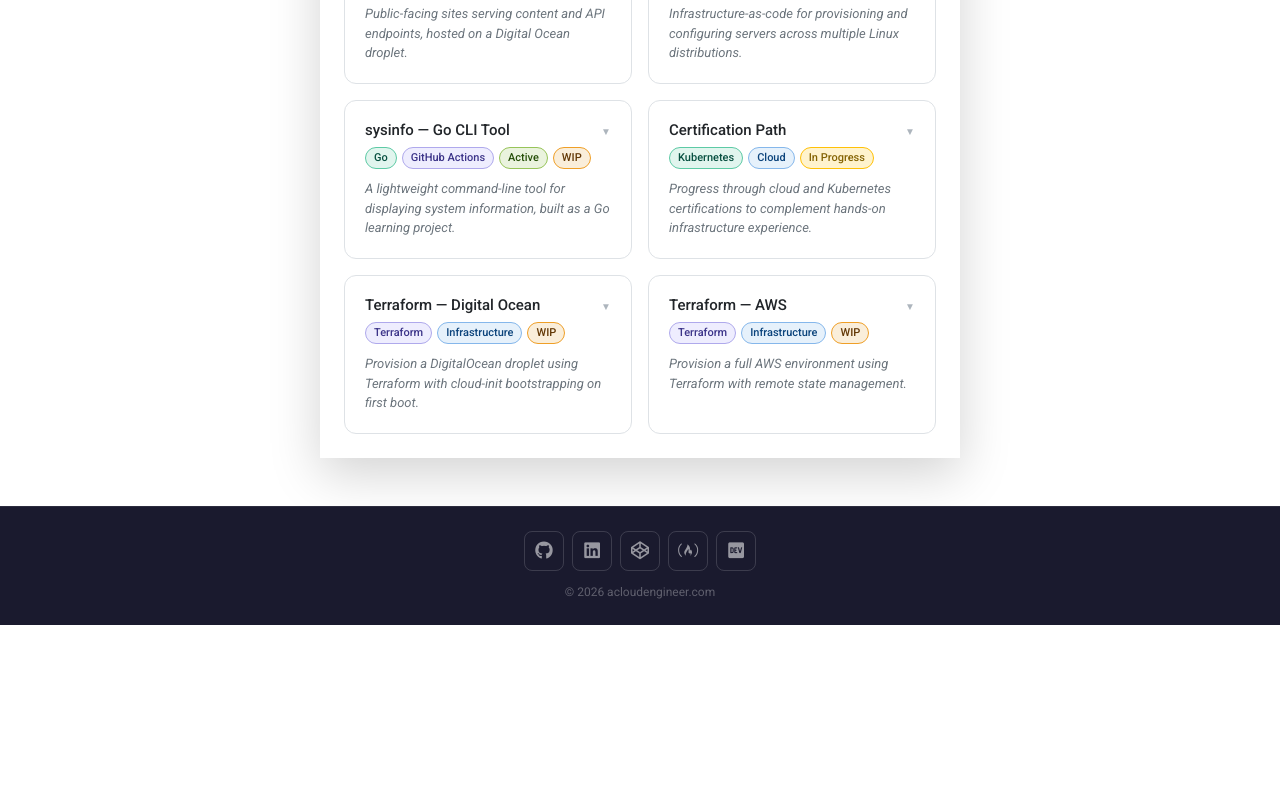
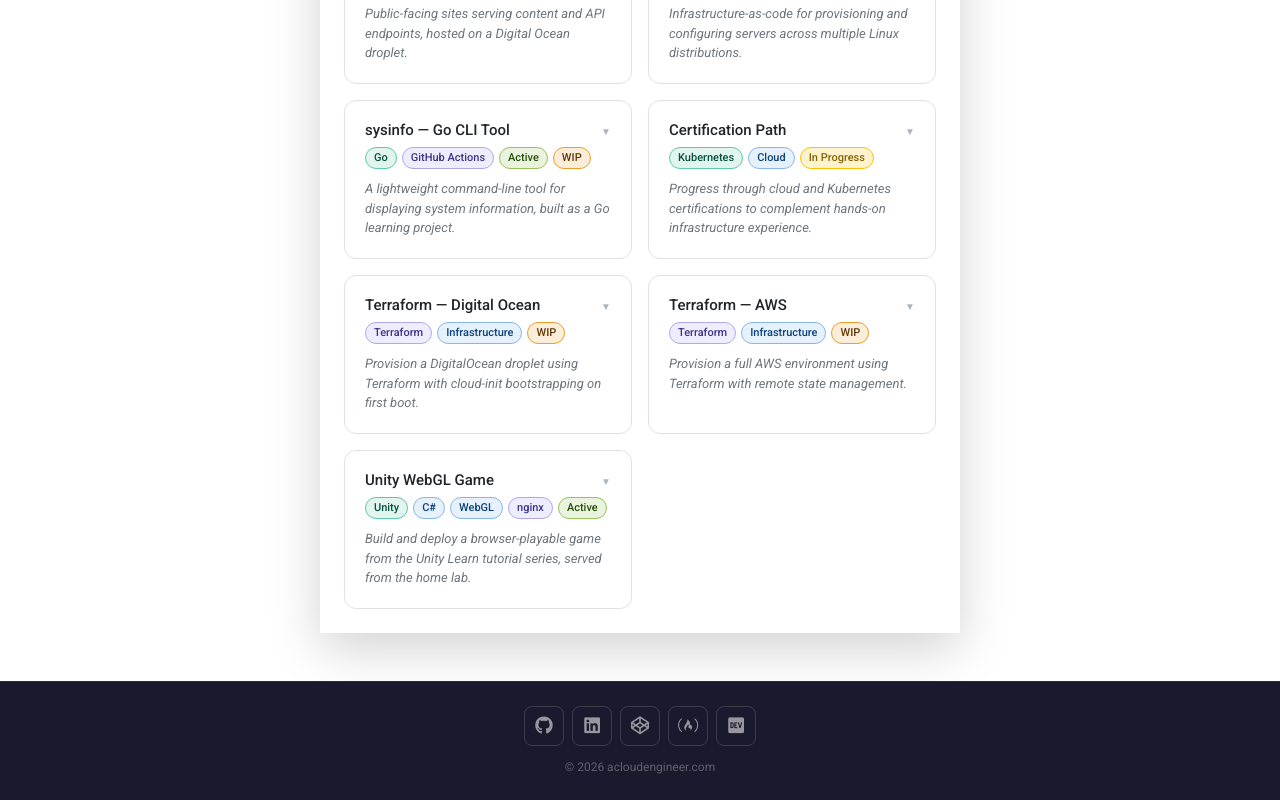
Before and after one commit to zemation/cloud-engineer-react, a React (Create React App) app: page /projects in a window 1280 px wide. Shown: the part 735-1535 px from the top of the page. Before the commit the page ends 1360 px from the top, so only its background shows below. Built offline with nearby package versions, Linux system fonts and the light colour scheme.

Commit message:
Added Unity to Projects

```diff
--- a/src/components/Projects.js
+++ b/src/components/Projects.js
@@ -143,6 +143,26 @@ const CARDS = [
             "cloud-init bootstraps the EC2 instance on first boot — installs sysinfo CLI tool automatically.",
             "Published to GitHub (zemation/terraform-aws).",
         ],
+    },
+    // Insert after the Terraform — AWS card (end of CARDS array), before the closing ];
+
+    {
+        title: "Unity WebGL Game",
+        goal: "Build and deploy a browser-playable game from the Unity Learn tutorial series, served from the home lab.",
+        tags: [
+            { label: "Unity", color: "teal" },
+            { label: "C#", color: "blue" },
+            { label: "WebGL", color: "blue" },
+            { label: "nginx", color: "purple" },
+            { label: "Active", color: "green" },
+        ],
+        bullets: [
+            "Completed the Unity Learn 'Unity Essentials tutorial — first foray into game development with C# and the Unity engine.",
+            "Built a WebGL export target and deployed the compressed build output to the home lab server.",
+            "Configured a dedicated nginx vhost with correct MIME types and response headers for Unity WebGL (Brotli/gzip compressed .data, .wasm, and .framework files).",
+            "Playable in-browser at acloudengineer.com/game — no install required.",
+        ],
+        link: "https://www.acloudengineer.com/game",
     },
 ];
 // --- Color maps ---
```
